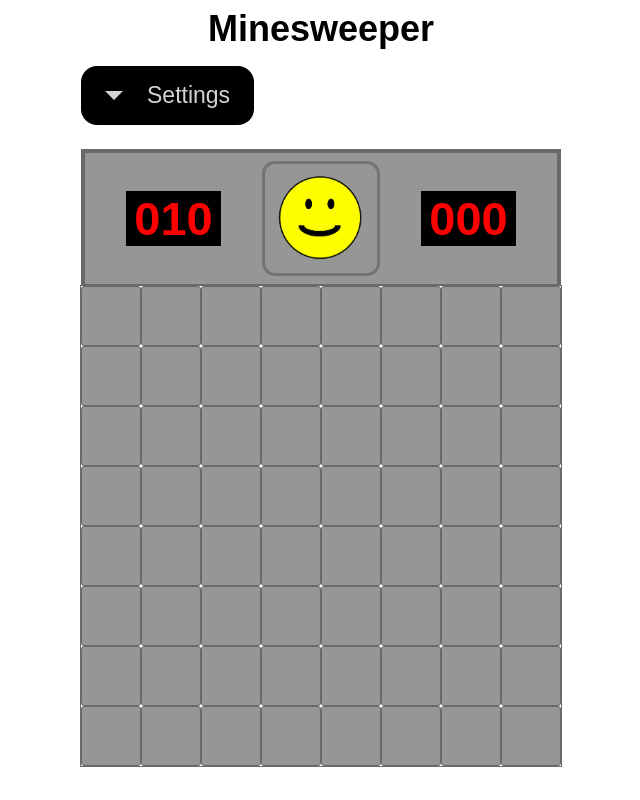
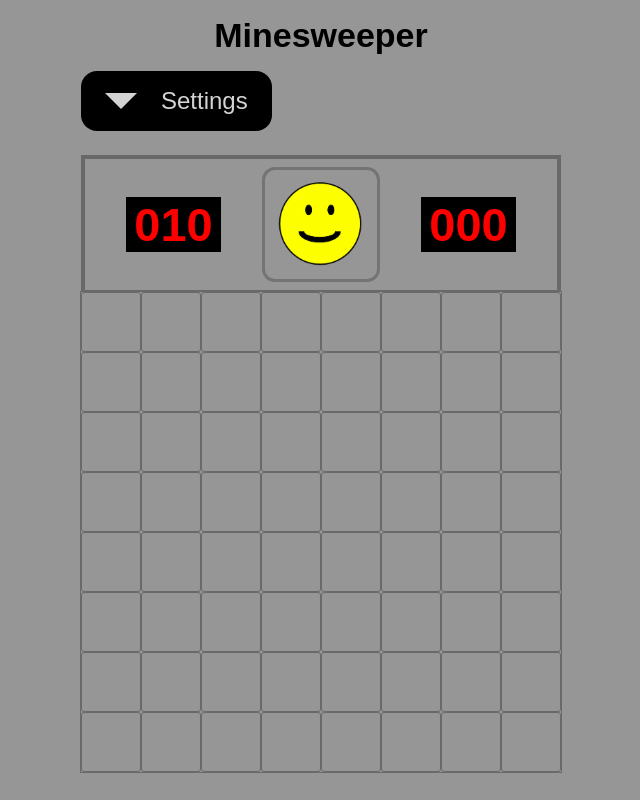
Before and after one commit to g-merrill/minesweeper, a plain HTML site: page index.html in a window 1280 px wide. Shown: the whole page, without its empty margins (319-959 px from the left). Drawn offline with Linux system fonts and the light colour scheme.

Commit message:
fix oversizing issue in css, replace hard-coded html tile divs with js-generated tile divs

```diff
--- a/css/style.css
+++ b/css/style.css
@@ -9,10 +9,11 @@ body {
     flex-direction: column;
     align-items: center;
     height: 100vh;
+    background-color: rgba(150, 150, 150, 1);
 }
 h1 {
-    font-size: calc(20px + 2vmin);
-    margin: 1vh 0;
+    font-size: calc(10px + 3vmin);
+    margin: 2vh 0 1vh;
 }
 .container {
     display: flex;
@@ -25,7 +26,7 @@ h1 {
     width: 60vmin;
     margin: 1vh 0;
 }
-.settings {
+.settings-button {
     background-color: black;
     border-radius: 2vmin;
     padding: 2vmin 3vmin;
@@ -34,14 +35,14 @@ h1 {
     align-items: center;
 }
 .settings-arrow {
-    border-top: calc(5px + 0.5vmin) solid lightgray;
-    border-left: calc(5px + 0.5vmin) solid transparent;
-    border-right: calc(5px + 0.5vmin) solid transparent;
+    border-top: 2vmin solid lightgray;
+    border-left: 2vmin solid transparent;
+    border-right: 2vmin solid transparent;
 }
 .settings-text {
     color: lightgray;
     margin: 0 0 0 3vmin;
-    font-size: calc(15px + 1vmin);
+    font-size: 3vmin;
 }
 .status-bar {
     display: flex;
@@ -71,10 +72,11 @@ h1 {
     border-radius: calc(5px + 1vmin);
     padding: 1vmin;
 }
+.smiley:active {
+    background-color: rgba(105, 105, 105, 0.75);
+}
 .board {
     display: grid;
-    grid-template-columns: repeat(8, 7.5vmin [col-start]);
-    grid-template-rows: repeat(8, 7.5vmin [row-start]);
     border: 0.1vmin solid dimgray;
 }
 .tile {
--- a/index.html
+++ b/index.html
@@ -12,83 +12,17 @@
     <h1>Minesweeper</h1>
     <div class="container">
         <section class="nav-bar">
-            <div id="settings-button" class="settings">
+            <div id="settings-button" class="settings-button">
                 <div class="settings-arrow"></div>
                 <p class="settings-text">Settings</p>
             </div>
         </section>
         <section class="status-bar">
             <div id="flag-tracker" class="flag-tracker">010</div>
-            <img id="smiley" class="smiley" src="images/smiley.png">
+            <img id="smiley" class="smiley" src="images/smiley.png" alt="smiley">
             <div id="timer" class="timer">000</div>
         </section>
-        <section class="board" id="board">
-            <div class="tile" id="0"></div>
-            <div class="tile" id="1"></div>
-            <div class="tile" id="2"></div>
-            <div class="tile" id="3"></div>
-            <div class="tile" id="4"></div>
-            <div class="tile" id="5"></div>
-            <div class="tile" id="6"></div>
-            <div class="tile" id="7"></div>
-            <div class="tile" id="8"></div>
-            <div class="tile" id="9"></div>
-            <div class="tile" id="10"></div>
-            <div class="tile" id="11"></div>
-            <div class="tile" id="12"></div>
-            <div class="tile" id="13"></div>
-            <div class="tile" id="14"></div>
-            <div class="tile" id="15"></div>
-            <div class="tile" id="16"></div>
-            <div class="tile" id="17"></div>
-            <div class="tile" id="18"></div>
-            <div class="tile" id="19"></div>
-            <div class="tile" id="20"></div>
-            <div class="tile" id="21"></div>
-            <div class="tile" id="22"></div>
-            <div class="tile" id="23"></div>
-            <div class="tile" id="24"></div>
-            <div class="tile" id="25"></div>
-            <div class="tile" id="26"></div>
-            <div class="tile" id="27"></div>
-            <div class="tile" id="28"></div>
-            <div class="tile" id="29"></div>
-            <div class="tile" id="30"></div>
-            <div class="tile" id="31"></div>
-            <div class="tile" id="32"></div>
-            <div class="tile" id="33"></div>
-            <div class="tile" id="34"></div>
-            <div class="tile" id="35"></div>
-            <div class="tile" id="36"></div>
-            <div class="tile" id="37"></div>
-            <div class="tile" id="38"></div>
-            <div class="tile" id="39"></div>
-            <div class="tile" id="40"></div>
-            <div class="tile" id="41"></div>
-            <div class="tile" id="42"></div>
-            <div class="tile" id="43"></div>
-            <div class="tile" id="44"></div>
-            <div class="tile" id="45"></div>
-            <div class="tile" id="46"></div>
-            <div class="tile" id="47"></div>
-            <div class="tile" id="48"></div>
-            <div class="tile" id="49"></div>
-            <div class="tile" id="50"></div>
-            <div class="tile" id="51"></div>
-            <div class="tile" id="52"></div>
-            <div class="tile" id="53"></div>
-            <div class="tile" id="54"></div>
-            <div class="tile" id="55"></div>
-            <div class="tile" id="56"></div>
-            <div class="tile" id="57"></div>
-            <div class="tile" id="58"></div>
-            <div class="tile" id="59"></div>
-            <div class="tile" id="60"></div>
-            <div class="tile" id="61"></div>
-            <div class="tile" id="62"></div>
-            <div class="tile" id="63">
-            </div>
-        </section>
+        <section class="board" id="board"></section>
     </div>
 </body>
 </html>
--- a/js/main.js
+++ b/js/main.js
@@ -182,9 +182,11 @@ class Blank extends Number {
 
 
 // state variables
-let board, offset, playerStatus, numberOfMines, gameMode;
+let board, offset, numberOfMines, playerStatus;
+let gameMode = 'beginner'; // beginner, intermediate, expert, or custom
 
 // cached elements
+let boardEl = document.getElementById('board');
 let settingsButton = document.getElementById('settings-button');
 let flagsLeftDisplay = document.getElementById('flag-tracker');
 let smiley = document.getElementById('smiley');
@@ -194,19 +196,56 @@ let tiles = document.querySelectorAll('.tile');
 // event listeners
 
 // adds an event listener to the board container
-document.getElementById('board').addEventListener('click', handleClickLeft);
-document.getElementById('board').addEventListener('contextmenu', handleClickRight, false);
-document.getElementById('smiley').addEventListener('click', reset);
+boardEl.addEventListener('click', handleClickLeft);
+boardEl.addEventListener('contextmenu', handleClickRight, false);
+smiley.addEventListener('click', newGame);
 
 
 
 
 // functions
 
+// createBoard will generate board in DOM after all objects are placed inside
+function createBoard(offsetValue) {
+    // clear whatever might've already been in #board section
+    boardEl.innerHTML = '';
+    // set properties of boardEl
+    boardEl.style.gridTemplateColumns = `repeat(${offsetValue}, 7.5vmin [col-start])`;
+    boardEl.style.gridTemplateRows = `repeat(${offsetValue}, 7.5vmin [row-start])`;
+    // generate and place tiles in boardEl
+    let numTiles = offsetValue * offsetValue;
+    for (let i = 0; i < numTiles; i++) {
+        let newTile = document.createElement('div');
+        newTile.className = 'tile';
+        newTile.id = `${i}`;
+        boardEl.appendChild(newTile);
+    }
+}
+
+// .board {
+//     display: grid;
+//     grid-template-columns: repeat(8, 7.5vmin [col-start]);
+//     grid-template-rows: repeat(8, 7.5vmin [row-start]);
+//     border: 0.1vmin solid dimgray;
+// }
+// .tile {
+//     background-color: rgba(150, 150, 150, 1);
+//     border: 0.2vmin solid dimgray;
+//     width: 100%;
+//     height: 100%;
+//     border-radius: 5%;
+//     display: flex;
+//     justify-content: center;
+//     align-items: center;
+//     font-size: 7vmin;
+// }
+
+
+
+
 
 
 // init function sets up page when web app is first loaded
-gameMode = 'beginner';
 init(gameMode);
 function init(gameMode) {
     smiley.setAttribute('src', 'images/smiley.png');
@@ -214,6 +253,8 @@ function init(gameMode) {
     flagsLeftDisplay.textContent = `0${DEFAULTS[gameMode].numMines}`;
     // for reset button, this will be a getOffset function that gets offset based on settings, then store it as a variable like below
     offset = DEFAULTS[gameMode].offset;
+    // create board in DOM based on value of offset (css sizing nightmare)
+    createBoard(offset);
     // for reset button, this will be a createBoard function that will return the appropriate board, the save that as the board state variable shown below
     board = Array(offset * offset).fill(0);
     // if number of mines are custom set by settings tab, use a separate customInit function instead of init/reset
@@ -483,12 +524,13 @@ function renderWinner() {
     // update winner variable
     playerStatus = 'won';
 }
-function reset() {
+function newGame() {
     init(gameMode);
     tiles.forEach( tile => {
         tile.innerHTML = '';
         tile.style.backgroundColor = 'rgba(150, 150, 150, 1)';
     });
+    // seeBoard();
 }
 
 // ******* SANDBOX ********
@@ -511,8 +553,11 @@ console.log(board);
 // ******************
 
 
+// notes:
+// -js will work with any gamemode now, but css will break with the grid stuff
+// -init will only work with default game modes
+
 // ******************
 
 // TO DO - check deliverables
-// right-click to flag
-// add some win logic
+// add some win messaging
```
Also changed, not shown: images/smiley-win-old.png (deleted).
